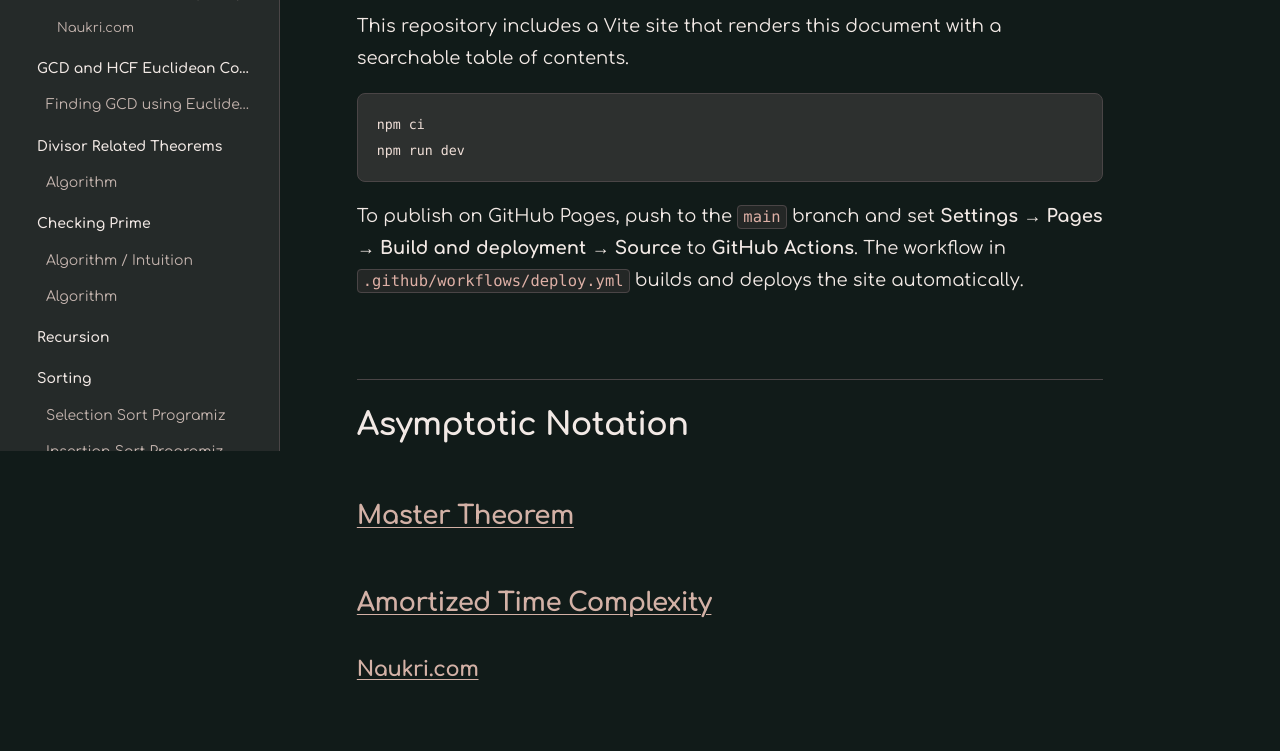
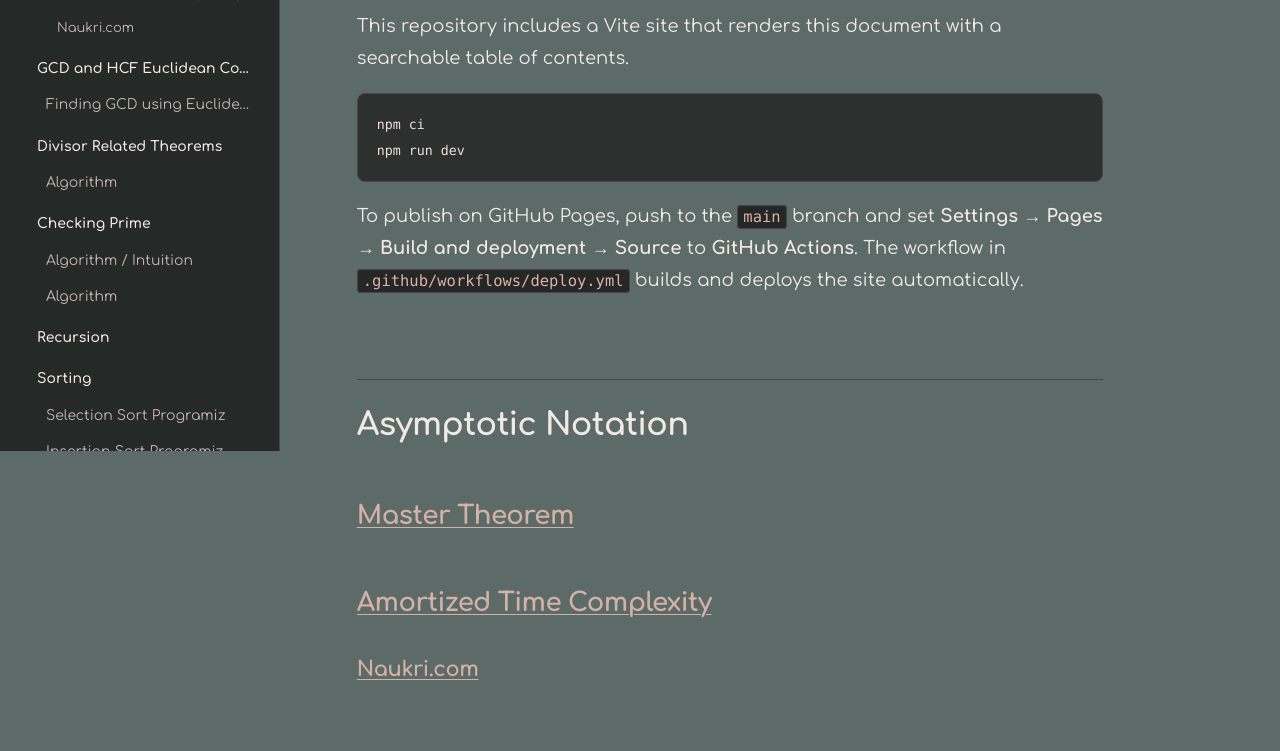
Before and after one commit to zjaweds/CPRevision, a website built with Vite: page index.html in a window 1280 px wide. Shown: the part 349-1100 px from the top of the page. Built offline with nearby package versions, Linux system fonts and the light colour scheme.

Commit message:
Changed dark background

```diff
--- a/src/style.css
+++ b/src/style.css
@@ -12,7 +12,7 @@
   font-optical-sizing: auto;
   font-weight: 400;
 
-  --page-bg: #111b19;
+  --page-bg: #5c6b68;
   --surface: #252a29;
   --surface-raised: #3c3e40;
   --surface-soft: #2d302f;
```
